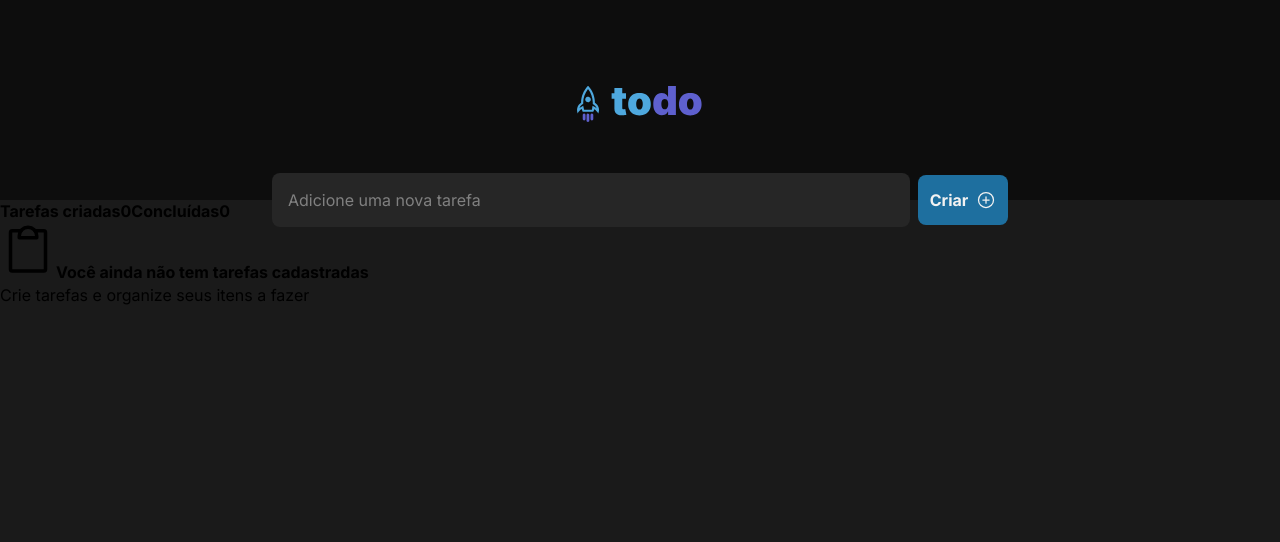
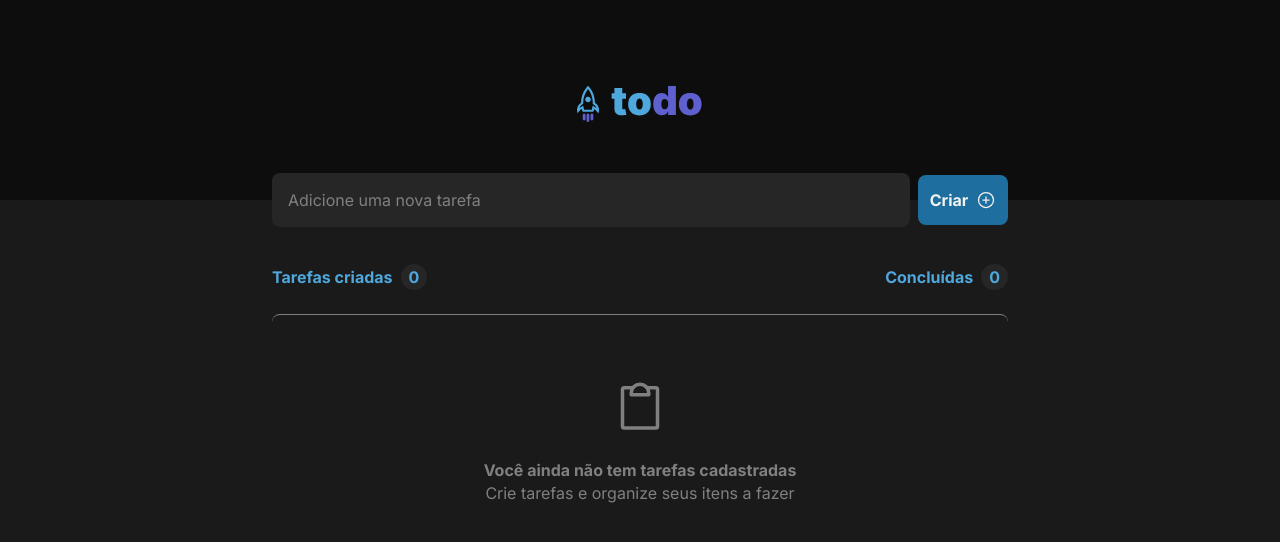
Before and after one commit to Marcelorpc/to-do-list-challenge-ReactJS-TypeScript, a React (Vite) app: page / in a window 1280 px wide. Shown: the top 542 px of the page. Built offline with nearby package versions, Linux system fonts and the light colour scheme.

Commit message:
add empty list style div

```diff
--- a/src/css/App.module.css
+++ b/src/css/App.module.css
@@ -3,6 +3,7 @@
   background-color: var(--color-base-gray-600);
 }
 header {
+  margin-bottom: 6.4rem;
   position: relative;
   height: 20rem;
   display: flex;
@@ -66,3 +67,48 @@ form button {
 form button:hover {
   background-color: var(--color-base-blue);
 }
+
+main {
+  display: grid;
+  place-content: center;
+}
+
+.taskListHeader {
+  width: 73.6rem;
+  margin-bottom: 2.4rem;
+  display: flex;
+  align-items: center;
+  justify-content: space-between;
+  font-size: 1.4rem;
+  color: var(--color-base-blue);
+}
+
+.taskListHeader strong {
+  display: flex;
+  align-items: center;
+  gap: 0.8rem;
+}
+
+.taskListHeader strong span {
+  padding: 0.2rem 0.8rem;
+  background-color: var(--color-base-gray-500);
+  border-radius: 50%;
+}
+
+.screenEmptyContent {
+  width: 73.6rem;
+  display: flex;
+  flex-direction: column;
+  align-items: center;
+  justify-content: center;
+  padding: 6.4rem 2.4rem;
+
+  color: var(--color-base-gray-300);
+  border-top: 1px solid var(--color-base-gray-300);
+  border-radius: 8px;
+}
+
+.clipboard {
+  margin-bottom: 2.4rem;
+  color: var(--color-base-gray-300);
+}
```
